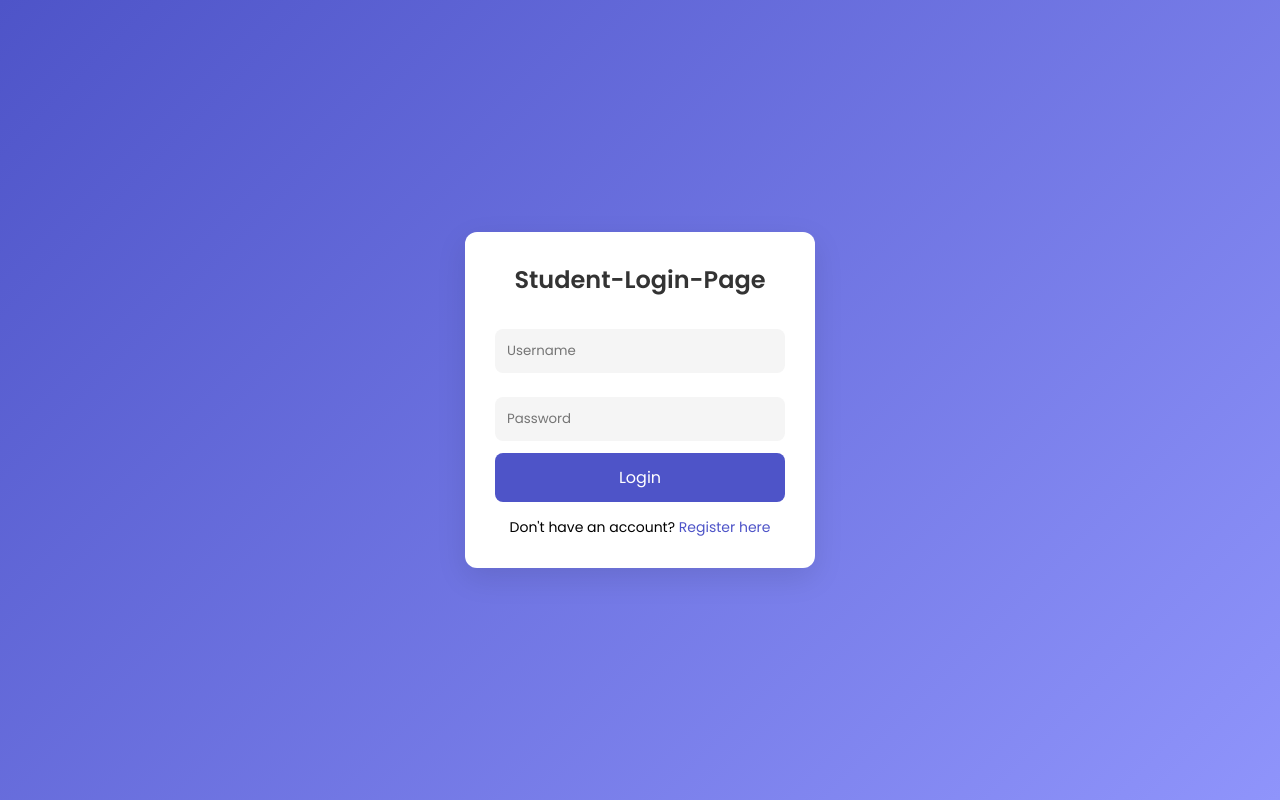
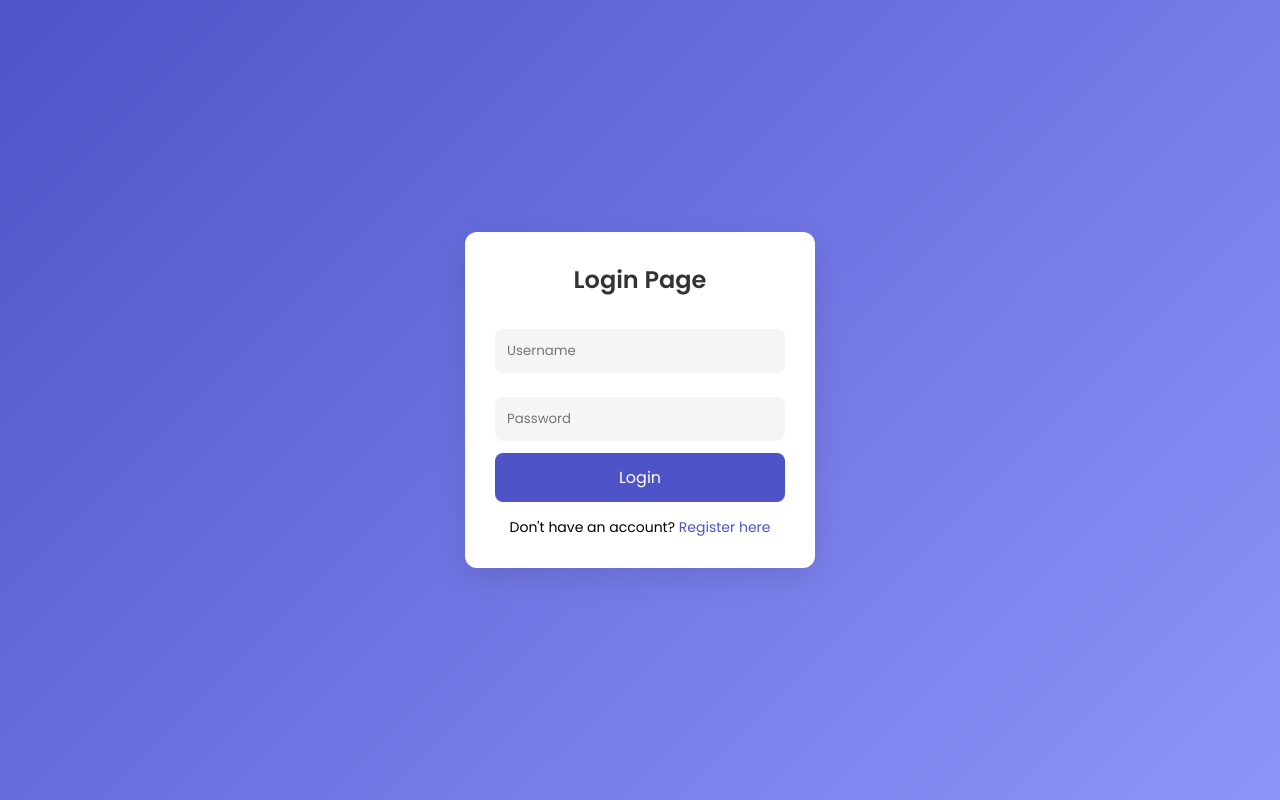
Before and after one commit to Laahiri31/login_page, a plain HTML site: page index.html in a window 1280 px wide. Drawn offline with Linux system fonts and the light colour scheme.

Commit message:
heading new

```diff
--- a/index.html
+++ b/index.html
@@ -99,7 +99,7 @@
 <body>
 
 <div class="login-container">
-    <h2>Student-Login-Page</h2>
+    <h2>Login Page</h2>
     <form>
         <input type="text" placeholder="Username" required><br>
         <input type="password" placeholder="Password" required><br>
```
